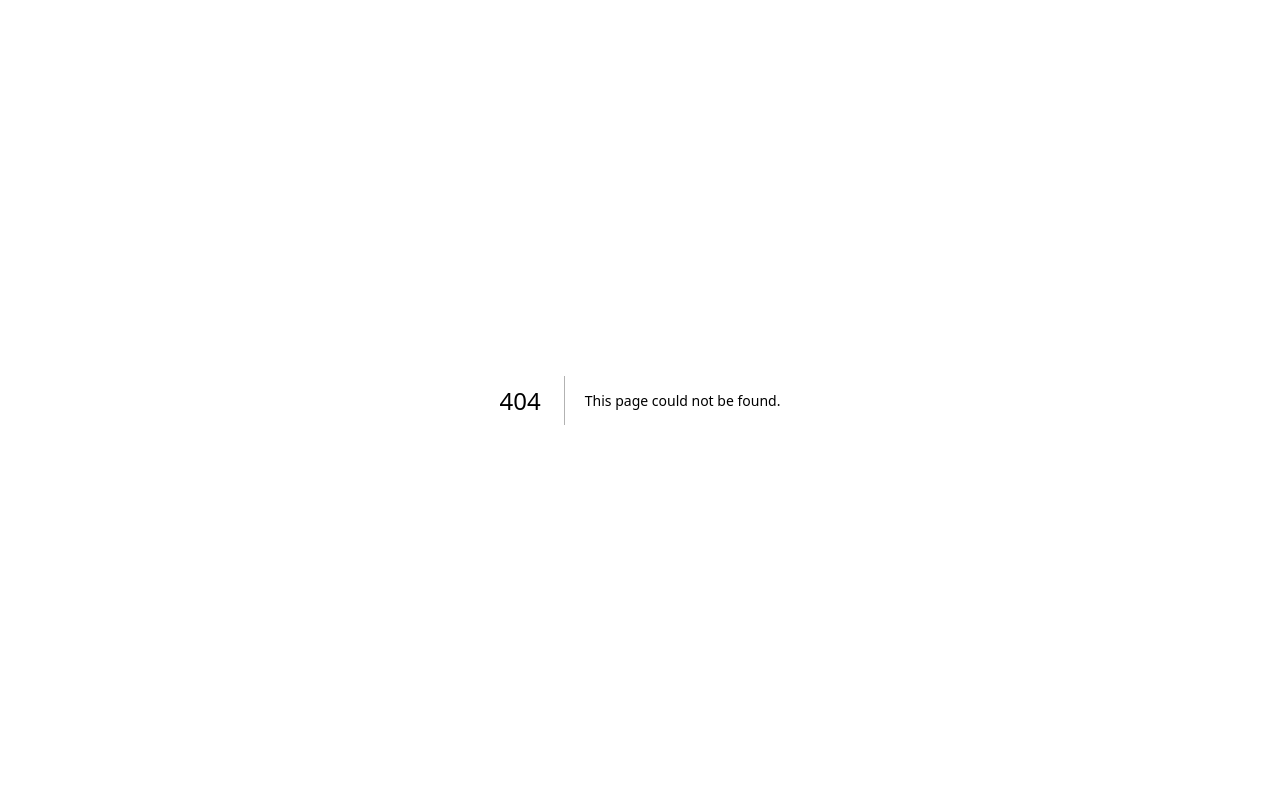
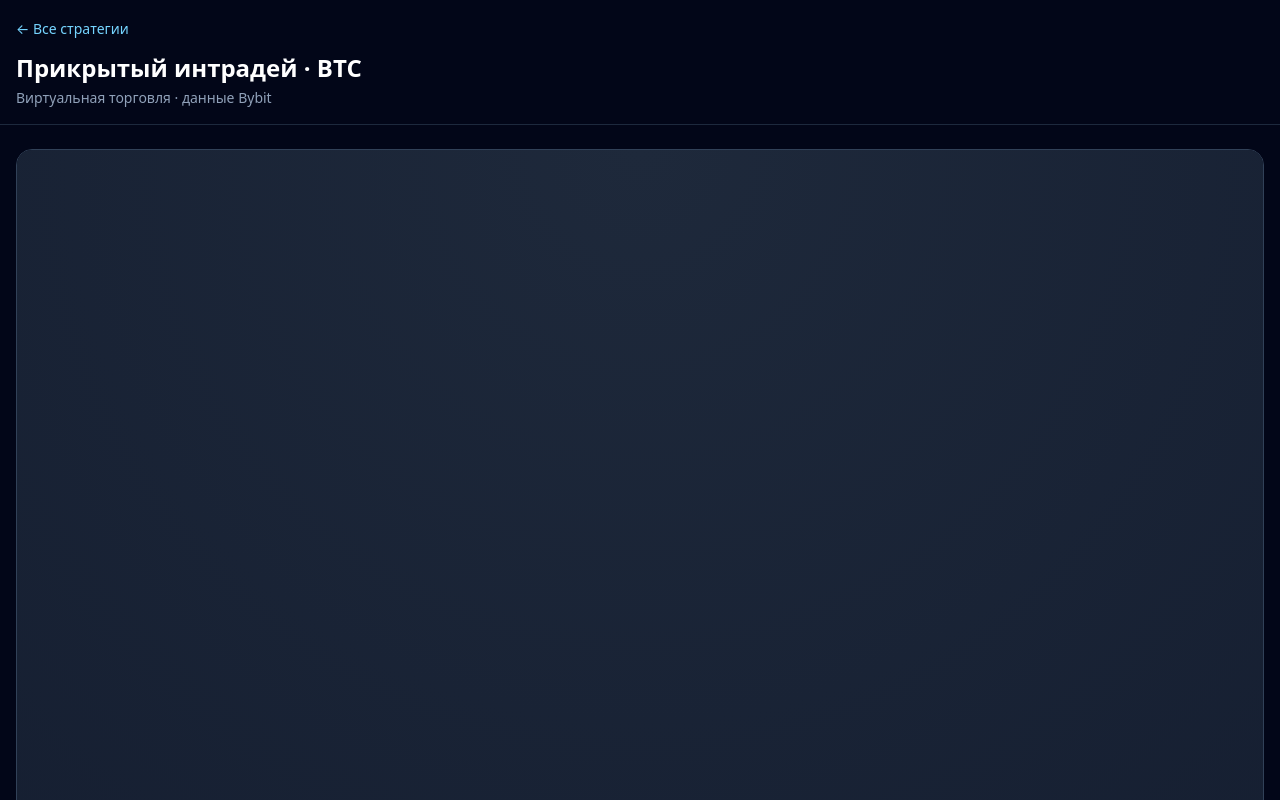
Before and after one commit to bandurkas/opt, a Next.js app in the folder frontend/: page /strategies/korovin in a window 1280 px wide. Before the commit this address had no page. Shown: the top 800 px of the page. Built offline with nearby package versions, Linux system fonts and the light colour scheme.

Commit message:
Move Korovin dashboard into a dedicated strategy page

```diff
--- a/frontend/app/page.tsx
+++ b/frontend/app/page.tsx
@@ -8,7 +8,7 @@ import BubuChart from "./components/BubuChart";
 import BubuLadder from "./components/BubuLadder";
 import EquityChart from "./components/EquityChart";
 import BubuSummaryRail from "./components/BubuSummary";
-import KorovinPanel from "./components/KorovinPanel";
+import Link from "next/link";
 
 const REFRESH_MS = 15_000;
 
@@ -108,7 +108,12 @@ export default function Dashboard() {
       <div className="max-w-5xl mx-auto p-4 space-y-4">
         {bubuState && <BubuSummaryRail state={bubuState} recentCycles={bubuRecentCycles} />}
         <MissionControl />
-        <KorovinPanel />
+        <Link href="/strategies/korovin" className="block rounded-2xl border border-sky-800 bg-slate-900 p-5 transition-colors hover:border-sky-400 focus-visible:outline-2 focus-visible:outline-sky-400">
+          <div className="text-xs font-semibold uppercase tracking-wide text-sky-300">BTC · Виртуальная торговля</div>
+          <h2 className="mt-2 text-xl font-bold">Прикрытый интрадей</h2>
+          <p className="mt-2 text-sm text-slate-400">График, опционное прикрытие, открытые позиции, сделки и результат с комиссиями и funding.</p>
+          <div className="mt-4 font-semibold text-sky-300">Открыть стратегию →</div>
+        </Link>
 
         {/* ───────────────────── FUTURES: BUBU (separate service, own API :8300) ───────────────────── */}
         {/* Own category, deliberately separate from the options bots above —
--- /dev/null
+++ b/frontend/app/strategies/korovin/page.tsx
@@ -0,0 +1,15 @@
+import Link from "next/link";
+import KorovinPanel from "../../components/KorovinPanel";
+
+export default function KorovinPage() {
+  return <main className="min-h-screen bg-slate-950 text-white">
+    <header className="border-b border-slate-800 p-4">
+      <div className="mx-auto max-w-7xl">
+        <Link href="/" className="text-sm text-sky-300 hover:underline">← Все стратегии</Link>
+        <h1 className="mt-3 text-2xl font-bold">Прикрытый интрадей · BTC</h1>
+        <p className="mt-1 text-sm text-slate-400">Виртуальная торговля · данные Bybit</p>
+      </div>
+    </header>
+    <div className="mx-auto max-w-7xl px-2 sm:px-4"><KorovinPanel /></div>
+  </main>;
+}
```
